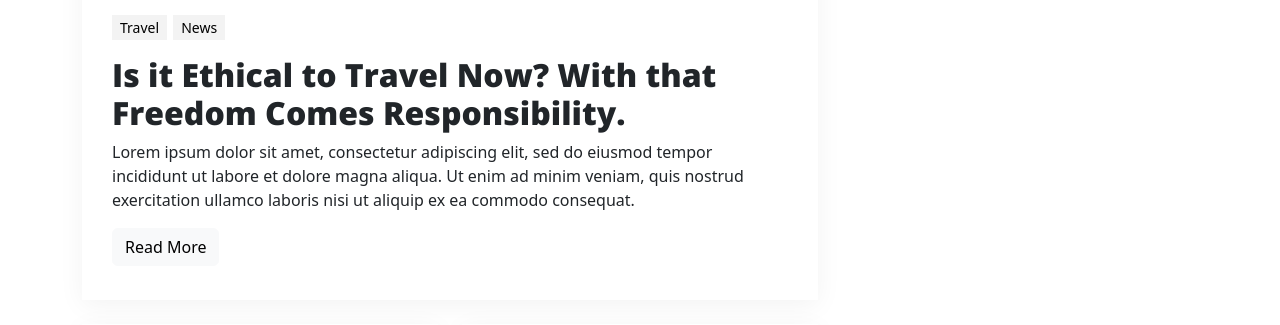
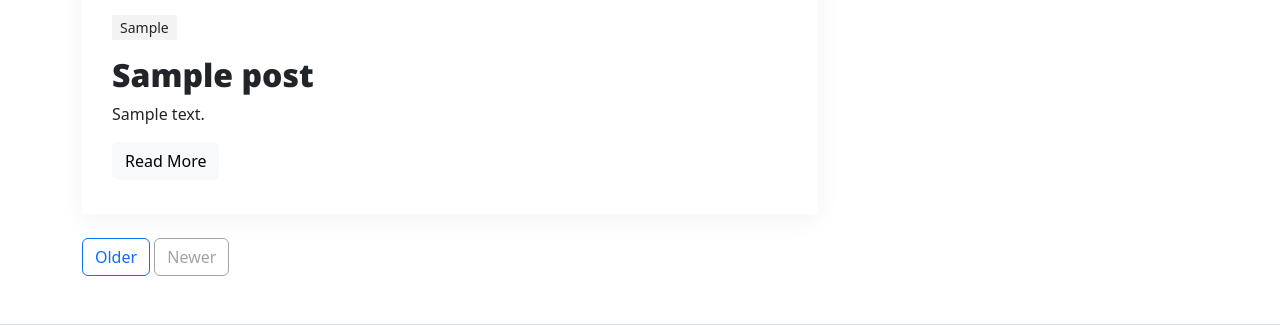
Before and after one commit to duong0405/adventure-crew-blog, a Django app: a page that uses blog/templates/blog/user_profile.html in a window 1280 px wide. Shown: the part 1184-1509 px from the top of the page. Run offline with Django 4.2, Linux system fonts and the light colour scheme; a user stored in the database is signed in; tables that the repository leaves empty hold one stand-in row (values such as "Sample post"); grey boxes marked "Sample" are stand-in pictures; some libraries are stand-ins or nearby versions.

Commit message:
fix user profile display all post

```diff
--- a/blog/models.py
+++ b/blog/models.py
@@ -49,6 +49,9 @@ class Content(models.Model):
     paragraph4 = models.TextField(blank=True)
     image4 = models.ImageField(upload_to="posts", null=True, blank=True)
 
+    def __str__(self):
+        return self.heading1
+
 
 class Post(models.Model):
     class Format(models.IntegerChoices):
@@ -56,7 +59,7 @@ class Post(models.Model):
         FORMAT_2 = 2
     title = models.CharField(max_length=150)
     excerpt = models.CharField(max_length=200)
-    date = models.DateField(auto_now=True, editable=True)
+    date = models.DateField()
     slug = models.SlugField(unique=True, db_index=True)
     post_format = models.IntegerField(choices=Format.choices)
     post_preview = models.TextField(MinLengthValidator(
--- a/blog/templates/blog/partials/userpost1.html
+++ b/blog/templates/blog/partials/userpost1.html
@@ -1,30 +1,27 @@
-{% load static %}
 <article class="card article-card">
   <a href="article.html">
     <div class="card-image">
       <div class="post-info">
-        <span class="text-uppercase">04 Jun 2021</span>
+        <span class="text-uppercase">{{posts.0.date | date:"M j Y"}}</span>
         <span class="text-uppercase">3 minutes read</span>
       </div>
-      <img loading="lazy"
-           decoding="async"
-           src="https://demo.themefisher.com/reporter/images/post/post-1.jpg"
-           alt="Post Thumbnail"
+      <img src="{{posts.0.content.image2.url}}"
            class="w-100"/>
     </div>
   </a>
   <div class="card-body px-0 pb-1">
     <ul class="post-meta mb-2">
       <li>
-        <a href="#!">travel</a>
-        <a href="#!">news</a>
+        {% for tag in posts.0.tags.values  %}
+          <a class="text-dark" href="#!">{{tag.caption}}</a>
+        {% endfor %}
       </li>
     </ul>
     <h2>
-      <a class="text-dark" href="#">Is it Ethical to Travel Now? With that Freedom Comes Responsibility.</a>
+      <a class="text-dark" href="#">{{posts.0.title}}</a>
     </h2>
     <p class="card-text">
-      Lorem ipsum dolor sit amet, consectetur adipiscing elit, sed do eiusmod tempor incididunt ut labore et dolore magna aliqua. Ut enim ad minim veniam, quis nostrud exercitation ullamco laboris nisi ut aliquip ex ea commodo consequat.
+      {{posts.0.excerpt}}
     </p>
     <div class="content">
       <a class="btn btn-light" href="#">Read More</a>
--- a/blog/templates/blog/partials/userpost2.html
+++ b/blog/templates/blog/partials/userpost2.html
@@ -2,11 +2,11 @@
   <a href="article.html">
     <div class="card-image">
       <div class="post-info">
-        <span class="text-uppercase">03 Jun 2021</span>
+        <span class="text-uppercase">{{post.date | date:"M j Y"}}</span>
         <span class="text-uppercase">2 minutes read</span>
       </div>
       <img
-        src="https://demo.themefisher.com/reporter/images/post/post-2.jpg"
+        src="{{post.content.image2.url}}"
         alt="Post Thumbnail"
         class="w-100"
       />
@@ -14,16 +14,17 @@
   </a>
   <div class="card-body px-0 pb-0">
     <ul class="post-meta mb-2">
-      <li><a href="#!">travel</a></li>
+      <li>
+        {% for tag in post.tags.values  %}
+          <a class="text-dark" href="#!">{{tag.caption}}</a>
+        {% endfor %}
+      </li>
     </ul>
     <h2>
-      <a class="post-title" href="article.html"
-        >An Experiential Guide to Explore This Kingdom</a
-      >
+      <a class="post-title" href="article.html">{{post.title}}</a>
     </h2>
     <p class="card-text">
-      Lorem ipsum dolor sit amet, consectetur adipiscing elit, sed do eiusmod
-      tempor incididunt ut labore et dolore magna …
+      {{post.excerpt | truncatewords:20}}
     </p>
     <div class="content">
       <a class="btn btn-light" href="#">Read More</a>
--- a/blog/templates/blog/user_profile.html
+++ b/blog/templates/blog/user_profile.html
@@ -15,10 +15,9 @@
                 <h3 class="pb-3 mb-4 font-italic border-bottom">Lastest Articles</h3>
                 <div class="row">
                     <div class="col-12 mb-4">{% include "blog/partials/userpost1.html" %}</div>
-                    <div class="col-md-6 mb-4">{% include "blog/partials/userpost2.html" %}</div>
-                    <div class="col-md-6 mb-4">{% include "blog/partials/userpost2.html" %}</div>
-                    <div class="col-md-6 mb-4">{% include "blog/partials/userpost2.html" %}</div>
-                    <div class="col-md-6 mb-4">{% include "blog/partials/userpost2.html" %}</div>
+                    {% for post in posts|slice:"1:5" %}
+                        <div class="col-md-6 mb-4">{% include "blog/partials/userpost2.html" %}</div>
+                    {% endfor %}
                 </div>
                 <!-- /.blog-post -->
                 <nav class="blog-pagination pb-5">
--- a/blog/views.py
+++ b/blog/views.py
@@ -70,10 +70,13 @@ def user_profile(request, username):
             'email': request.user.email
         })
 
+    posts = Post.objects.filter(author=user_profile)
+
     return render(request, "blog/user_profile.html", {
         "profile": user_profile,
         "userprofile_form": userprofile_form,
-        "userprofile_extendform": userprofile_extendform
+        "userprofile_extendform": userprofile_extendform,
+        "posts": posts
     })
 
 
```
